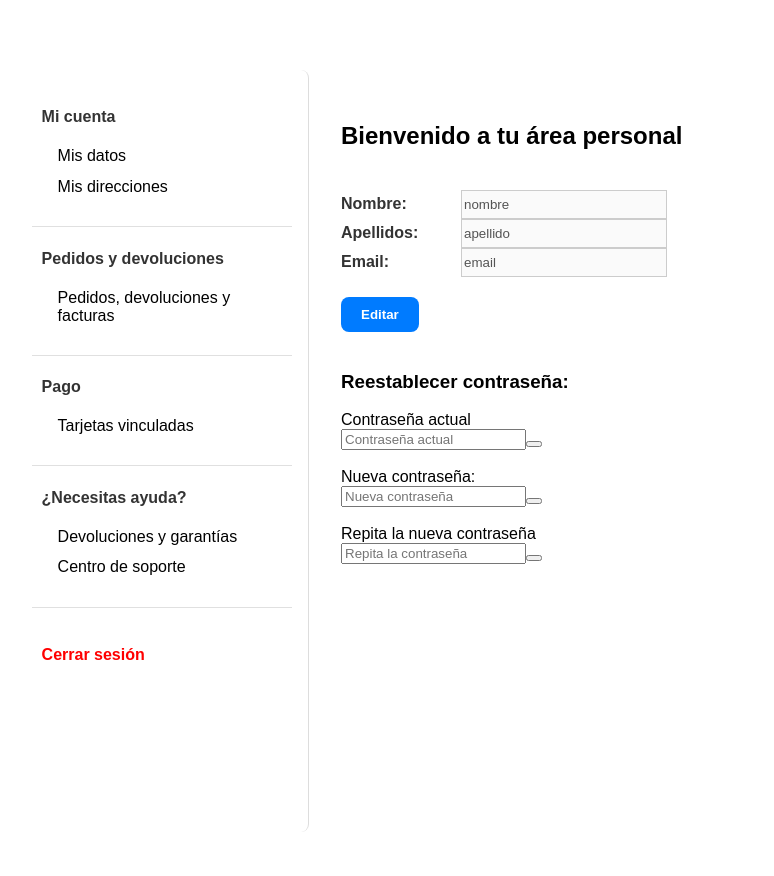
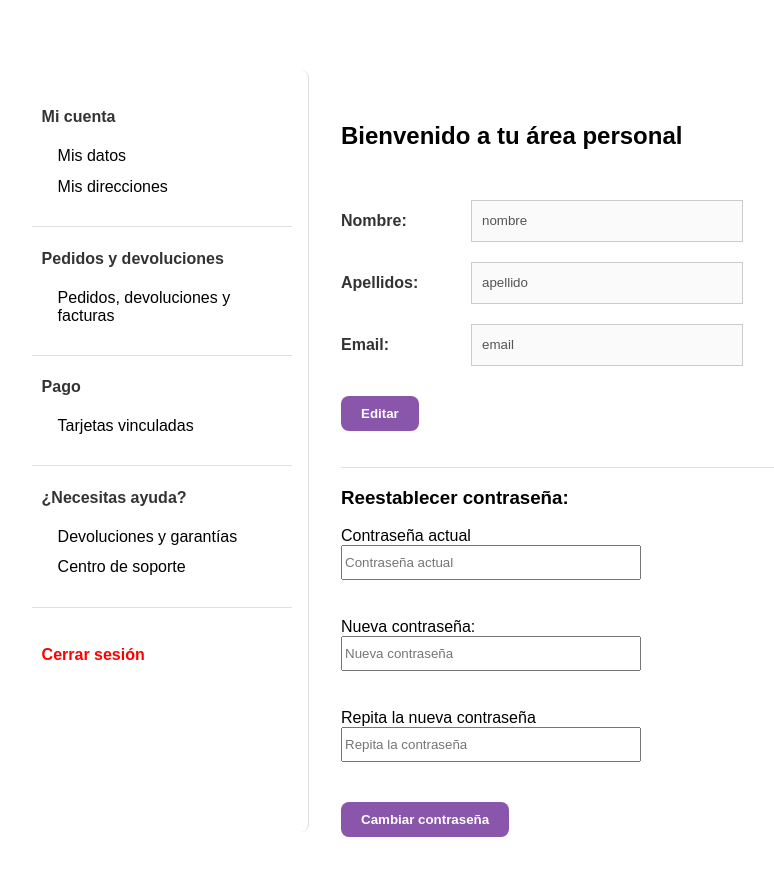
Before and after one commit to Diego-Vega04/ProyectoFinal, an Angular app in the folder frontEnd/: page /user in a window 1280 px wide. Shown: the whole page, without its empty margins (152-926 px from the left). Before the commit the page ends 840 px from the top, so only its background shows below. Built offline with nearby package versions, Linux system fonts and the light colour scheme.

Commit message:
Formulario y contraseña, estilo básico

```diff
--- a/frontEnd/src/app/user/user.component.css
+++ b/frontEnd/src/app/user/user.component.css
@@ -87,8 +87,10 @@ hr {
 }
 
 .field input {
-    width: 200px;
-    height: 25px;
+    width: 250px;
+    height: 20px;
+    padding: 10px;
+    margin: 10px;
     border: 1px solid #ccc;
 }
 
@@ -97,7 +99,7 @@ hr {
     margin-top: 20px;
     padding: 10px 20px;
     border-radius: 8px;
-    background-color: #007bff;
+    background-color: #8a56ac;
     color: white;
     border: none;
     font-weight: bold;
@@ -106,5 +108,31 @@ hr {
 }
 
 .btEdit:hover {
-    background-color: #0056b3;
+    background-color: #70448C;
 }
+
+/*Seccion reestablecer psswd*/
+.psswd-container{
+    position: relative;
+    width: 300px;
+    margin-bottom: 20px;
+}
+
+.psswd{
+    width: 100%;
+    padding-right: 40px;
+    height: 35px;
+    box-sizing: border-box;
+}
+
+.eye-button{
+    position: absolute;
+    right: 10px;
+    top: 50%;
+    transform: translateY(-50%);
+    background-color: transparent;
+    border: none;
+    color: #555;
+    cursor: pointer;
+    font-size: 18px;
+}
--- a/frontEnd/src/app/user/user.component.html
+++ b/frontEnd/src/app/user/user.component.html
@@ -54,37 +54,42 @@
     </form>
     </div>
 
-    <h3>Reestablecer contraseña:</h3>
+    <hr><h3>Reestablecer contraseña:</h3>
 
     <div class="textPsswd">
-      <span>Contraseña actual</span>
+      <form (ngSubmit)="onSubmit()" #editForm="ngForm" class="edit-form">
+      <label for="psswd1">Contraseña actual</label>
       <div class="psswd-container">
-        <input [type]="showPassword ? 'text' : 'password'" class="psswd" name="psswd1" placeholder="Contraseña actual"
-          ngModel required>
-        <button type="button" (click)="togglePasswordVisibility()" class="eye-button">
-          <i [class]="showPassword ? 'fas fa-eye-slash' : 'fas fa-eye'"></i>
+        <input [type]="showPassword1 ? 'text' : 'password'" id="psswd1"
+        class="psswd" name="psswd1" placeholder="Contraseña actual" ngModel required>
+
+        <button type="button" (click)="togglePasswordVisibility(1)" class="eye-button">
+          <i [class]="showPassword1 ? 'fas fa-eye-slash' : 'fas fa-eye'"></i>
         </button>
       </div>
 
       <br>
-      <span>Nueva contraseña:</span>
+      <label for="psswd2">Nueva contraseña:</label>
       <div class="psswd-container">
-        <input [type]="showPassword ? 'text' : 'password'" class="psswd" name="psswd2"
+        <input [type]="showPassword2 ? 'text' : 'password'" id="psswd2" class="psswd" name="psswd2"
         placeholder="Nueva contraseña" ngModel required>
-        <button type="button" (click)="togglePasswordVisibility()" class="eye-button">
-          <i [class]="showPassword ? 'fas fa-eye-slash' : 'fas fa-eye'"></i>
+        <button type="button" (click)="togglePasswordVisibility(2)" class="eye-button">
+          <i [class]="showPassword2 ? 'fas fa-eye-slash' : 'fas fa-eye'"></i>
         </button>
       </div>
 
       <br>
-      <span>Repita la nueva contraseña</span>
+      <label for="psswd3">Repita la nueva contraseña</label>
       <div class="psswd-container">
-        <input [type]="showPassword ? 'text' : 'password'" class="psswd" name="psswd3"
+        <input [type]="showPassword3 ? 'text' : 'password'" id="psswd3" class="psswd" name="psswd3"
         placeholder="Repita la contraseña" ngModel required>
-        <button type="button" (click)="togglePasswordVisibility()" class="eye-button">
-          <i [class]="showPassword ? 'fas fa-eye-slash' : 'fas fa-eye'"></i>
+        <button type="button" (click)="togglePasswordVisibility(3)" class="eye-button">
+          <i [class]="showPassword3 ? 'fas fa-eye-slash' : 'fas fa-eye'"></i>
         </button>
       </div>
+
+      <button type="button" class="btEdit" (click)="editPsswd()">Cambiar contraseña</button>
+    </form>
     </div>
   </section>
 </div>
--- a/frontEnd/src/app/user/user.component.ts
+++ b/frontEnd/src/app/user/user.component.ts
@@ -13,8 +13,12 @@ export class UserComponent {
   userLastName: string | null = "";
   userEmail: string | null = "";
 
-  showPassword: boolean = false;
+  showPassword1 = false;
+  showPassword2 = false;
+  showPassword3 = false;
+
   editar: boolean = true;  //true = desahibilitado
+  psswd: boolean = true;
 
   constructor(public authService: AuthService) { }
 
@@ -28,6 +32,7 @@ export class UserComponent {
     if (this.editar) {
       this.update();
     }
+
   }
 
   update() {
@@ -39,7 +44,16 @@ export class UserComponent {
     this.editar = !this.editar;
   }
 
-  togglePasswordVisibility() {
-    this.showPassword = !this.showPassword;
+  togglePasswordVisibility(index: number) {
+    switch (index) {
+      case 1: this.showPassword1 = !this.showPassword1; break;
+      case 2: this.showPassword2 = !this.showPassword2; break;
+      case 3: this.showPassword3 = !this.showPassword3; break;
+    }
+  }
+
+  editPsswd() {
+    console.log("click");
+    //recoger datos de los inputs
   }
 }
```
Lines whose indentation alone changed are shown as unchanged.
